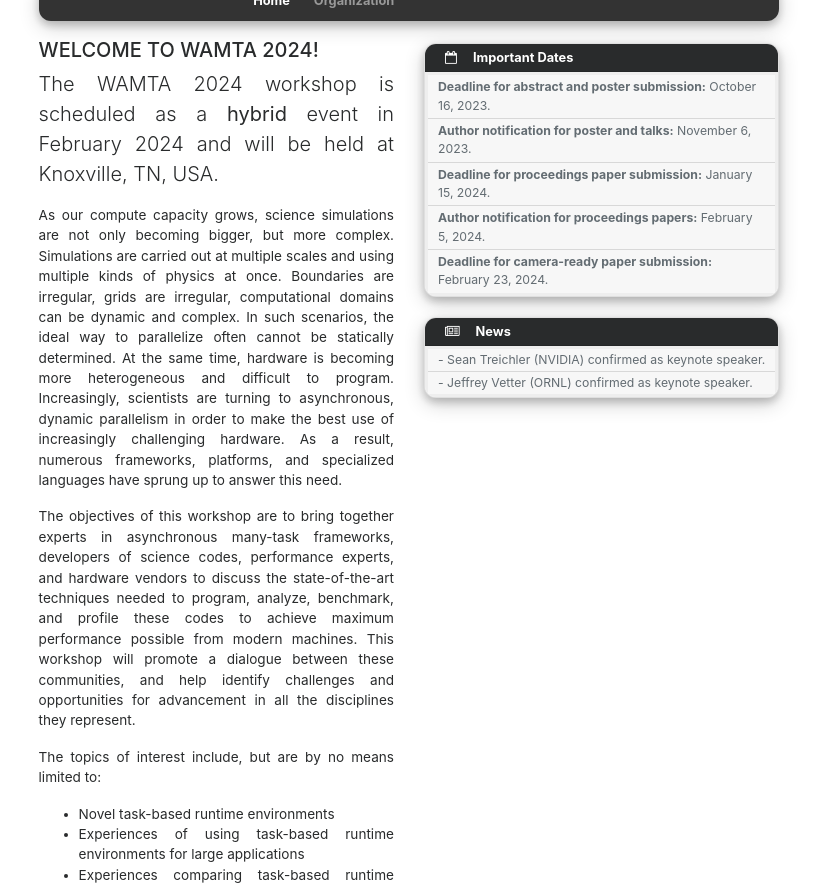
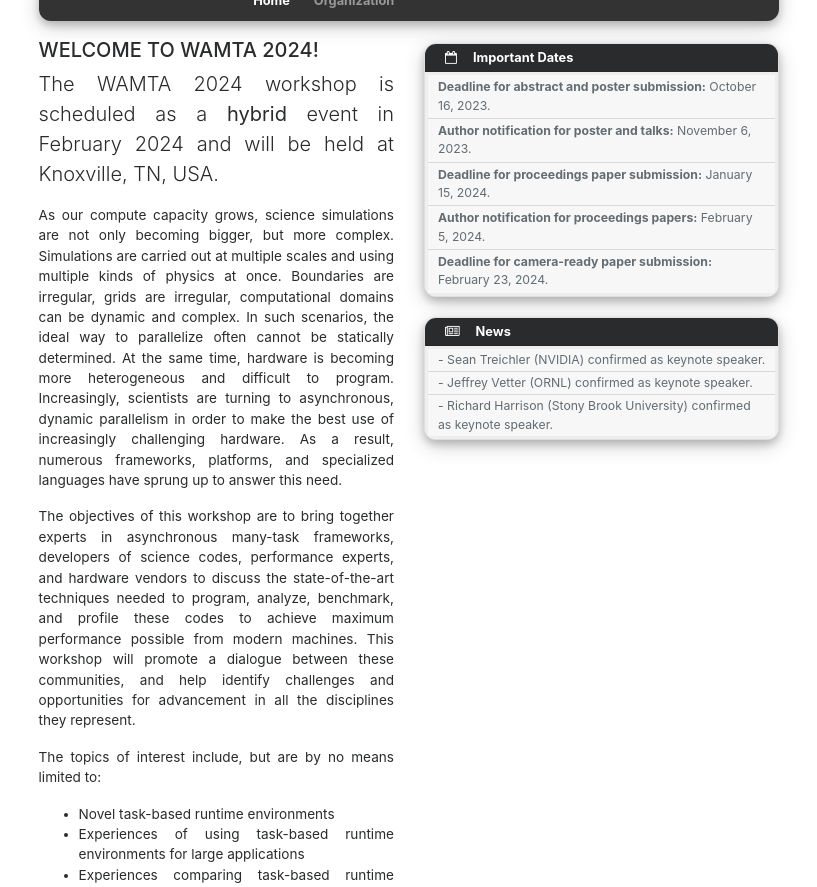
Before and after one commit to wamta26/WAMTA26.github.io, a Jekyll site: the page built from index.md, in a window 1280 px wide, cut to the strip 299-1186 px from the top of the page. Shown: the whole strip, without its empty margins (231-1048 px from the left). Built offline with Jekyll 4.4.1, drawn with Linux system fonts in a browser that asks for light colours; nearby versions of some CDN libraries.

Commit message:
Update PC

```diff
--- a/_data/conference.yml
+++ b/_data/conference.yml
@@ -68,6 +68,8 @@ news:
     text: Sean Treichler (NVIDIA) confirmed as keynote speaker.
   - date:
     text: Jeffrey Vetter (ORNL) confirmed as keynote speaker.
+  - date:
+    text: Richard Harrison (Stony Brook University) confirmed as keynote speaker.
 sponsors:
   - name: TCL
     logo_path: ./assets/images/sponsors/tcl.png
```
